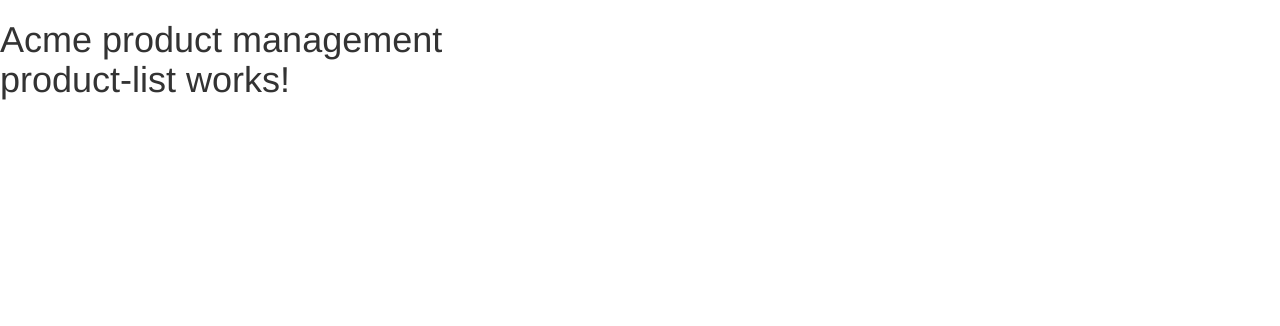
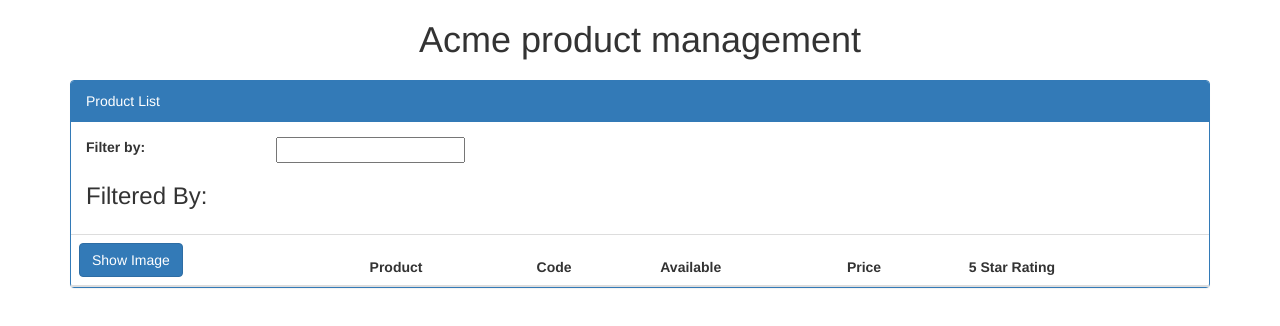
Before and after one commit to an0nh4x0r/Acme-product-management, an Angular app: page / in a window 1280 px wide. Shown: the top 326 px of the page. Built offline with nearby package versions, Linux system fonts and the light colour scheme.

Commit message:
product -list component UI ready

```diff
--- a/src/app/app.component.css
+++ b/src/app/app.component.css
@@ -0,0 +1,4 @@
+#heading {
+  text-align: center;
+  margin-bottom: 20px;
+}
--- a/src/app/app.component.html
+++ b/src/app/app.component.html
@@ -1,4 +1,6 @@
-<h1>
+<h1 id="heading">
   {{title}}
+</h1>
+<div class="container">
   <app-product-list></app-product-list>
-</h1>
+</div>
--- a/src/app/product-list/product-list.component.html
+++ b/src/app/product-list/product-list.component.html
@@ -1,3 +1,55 @@
-<p>
-  product-list works!
-</p>
+<div class="panel panel-primary">
+
+  <div class="panel-heading">
+    Product List
+  </div>
+
+  <div class="panel-body">
+
+    <div class="row">
+
+      <div class="col-md-2">
+        <label for="filter">Filter by:</label>
+      </div>
+
+      <div class="col-md-4">
+        <input type="text" id="filter">
+      </div>
+
+    </div>
+
+    <div class="row">
+      <div class="col-md-6">
+        <h3>Filtered By: </h3>
+      </div>
+    </div>
+  </div>
+
+  <div class="table-responsive">
+
+    <table class="table">
+
+      <thead>
+      <tr>
+        <th>
+          <button class="btn btn-primary">
+            Show Image
+          </button>
+        </th>
+        <th>Product</th>
+        <th>Code</th>
+        <th>Available</th>
+        <th>Price</th>
+        <th>5 Star Rating</th>
+      </tr>
+      </thead>
+
+      <tbody>
+
+      </tbody>
+
+    </table>
+
+  </div>
+
+</div>
```
